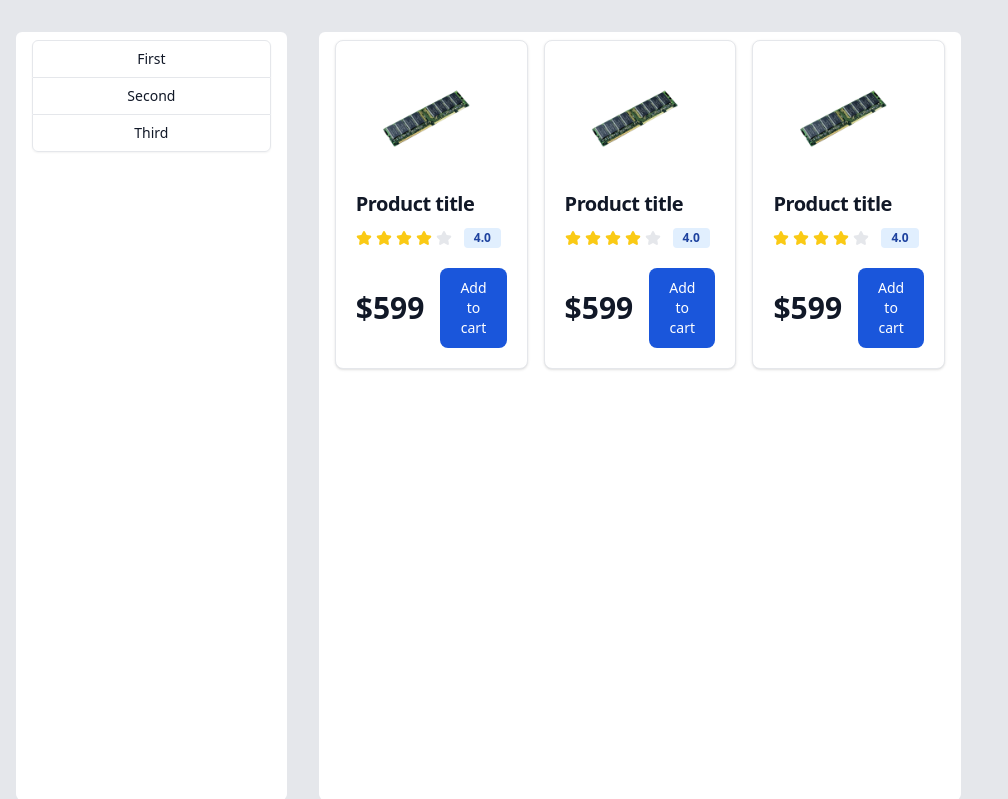
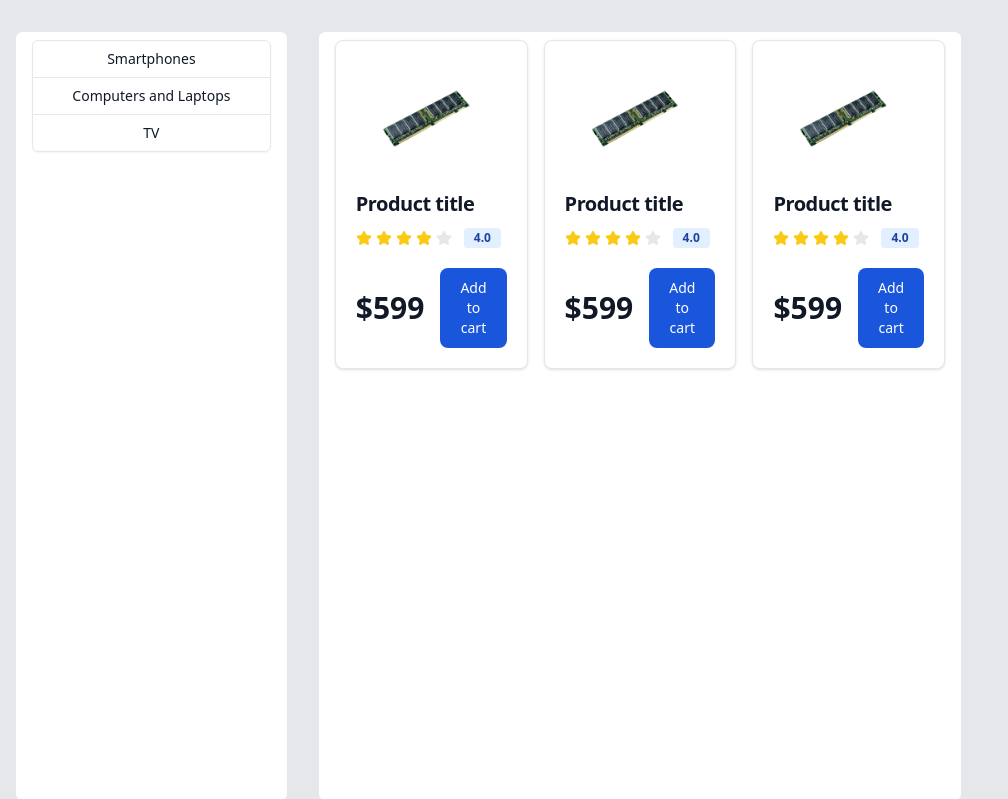
Before and after one commit to BackEndeavor/TechDjangoWeb, a Django app: page / in a window 1280 px wide. Shown: the top 799 px of the page, without its empty margins (0-1008 px from the left). Run offline with Django 4.2, Linux system fonts and the light colour scheme; style sheets or scripts are compiled from the project's sources; some libraries are stand-ins or nearby versions.

Commit message:
Replace dummy text with actual one

```diff
--- a/templates/index.html
+++ b/templates/index.html
@@ -5,15 +5,15 @@
         <div class="flex flex-col rounded-md shadow-sm" role="group">
             <button type="button"
                     class="px-4 py-2 text-sm font-medium text-gray-900 bg-white border border-gray-200 rounded-t-md hover:bg-gray-100 hover:text-blue-700 focus:z-10 focus:ring-2 focus:ring-blue-700 focus:text-blue-700 dark:bg-gray-800 dark:border-gray-700 dark:text-white dark:hover:text-white dark:hover:bg-gray-700 dark:focus:ring-blue-500 dark:focus:text-white">
-                First
+                Smartphones
             </button>
             <button type="button"
                     class="px-4 py-2 text-sm font-medium text-gray-900 bg-white border-r border-l border-gray-200 hover:bg-gray-100 hover:text-blue-700 focus:z-10 focus:ring-2 focus:ring-blue-700 focus:text-blue-700 dark:bg-gray-800 dark:border-gray-700 dark:text-white dark:hover:text-white dark:hover:bg-gray-700 dark:focus:ring-blue-500 dark:focus:text-white">
-                Second
+                Computers and Laptops
             </button>
             <button type="button"
                     class="px-4 py-2 text-sm font-medium text-gray-900 bg-white border border-gray-200 rounded-b-md hover:bg-gray-100 hover:text-blue-700 focus:z-10 focus:ring-2 focus:ring-blue-700 focus:text-blue-700 dark:bg-gray-800 dark:border-gray-700 dark:text-white dark:hover:text-white dark:hover:bg-gray-700 dark:focus:ring-blue-500 dark:focus:text-white">
-                Third
+                TV
             </button>
         </div>
     </div>
```
